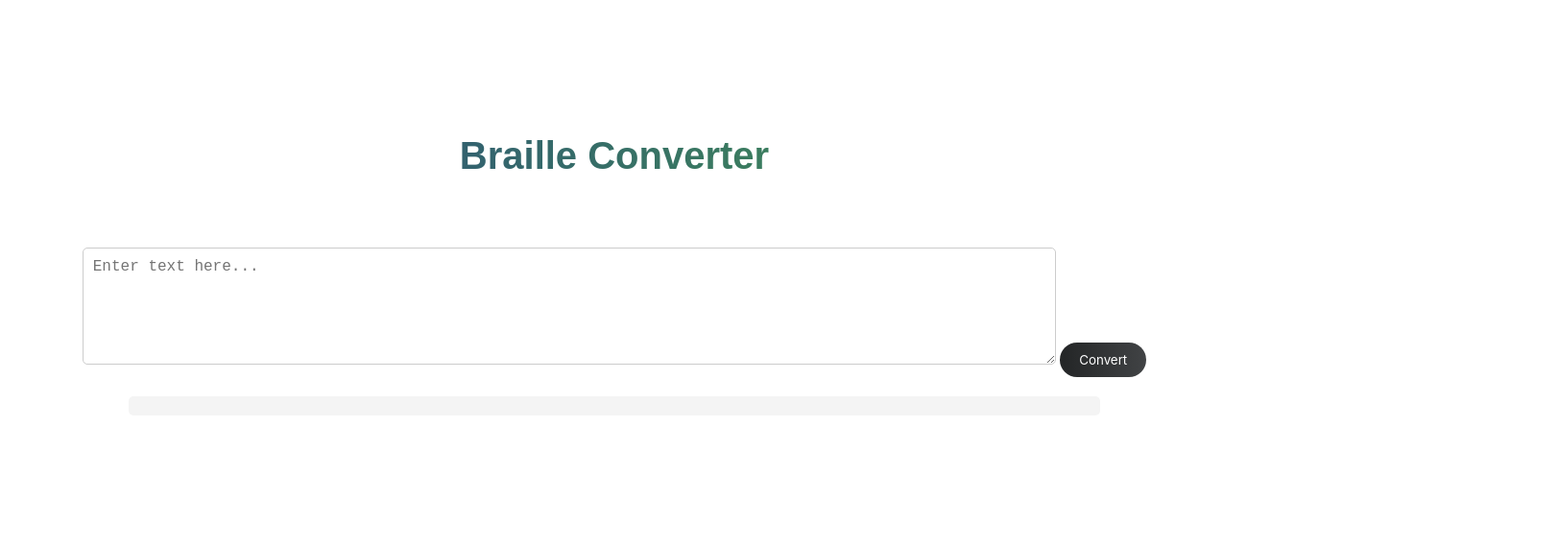
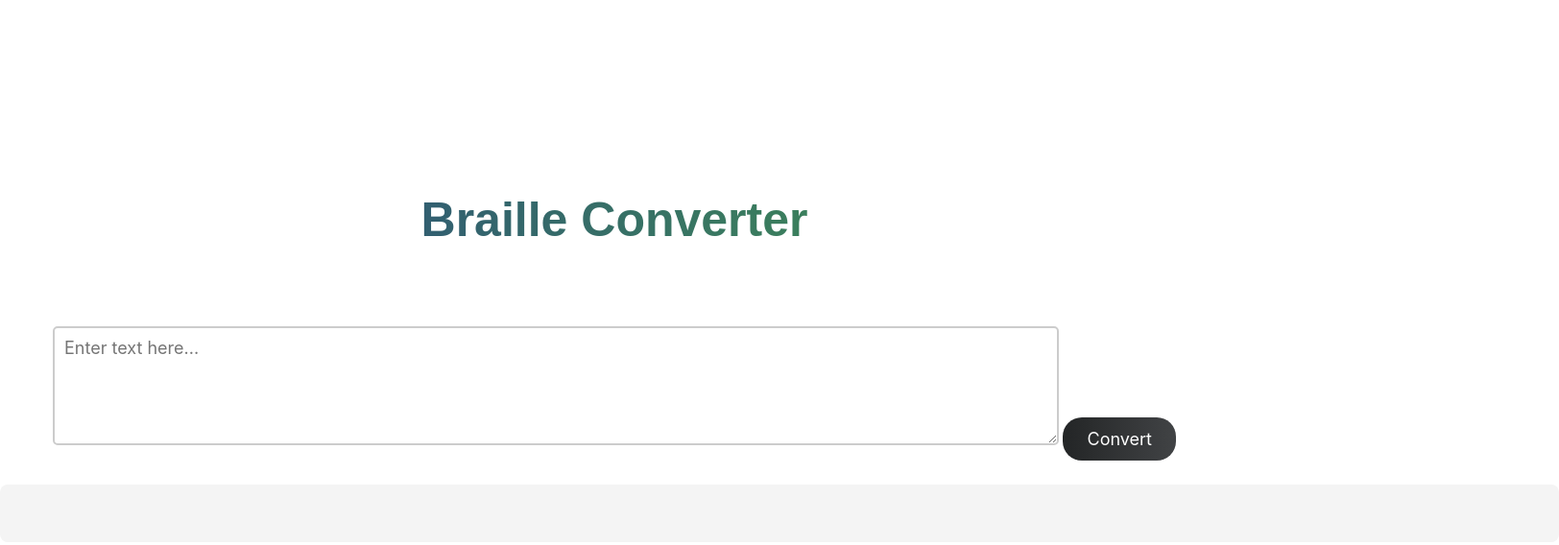
Before and after one commit to svhl/visilearn, a website: page public/braille.html in a window 1280 px wide. Shown: the whole page at 96% size, 1624 px wide, since content can reach past the window. Drawn offline with Linux system fonts and the light colour scheme.

Commit message:
Update braille.css

```diff
--- a/public/braille.css
+++ b/public/braille.css
@@ -1,10 +1,10 @@
+/* General Body Styling */
 body {
 	margin: 0;
 	background-color: #ffffff;
 	color: #000000;
 	text-align: center;
-    font-family: Arial, sans-serif;
-    padding: 20px;
+	font-family: "Inter", sans-serif;
 }
 
 /* Navbar Styling */
@@ -27,11 +27,13 @@ body {
 	margin: 0 15px;
 }
 
+/* Left Navbar (VisiLearn logo) */
 .navbar .left {
 	font-weight: bold;
 	font-size: 20px;
 }
 
+/* Right Navbar (Links) */
 .navbar .right {
 	margin-right: 15px;
 }
@@ -39,61 +41,71 @@ body {
 /* Heading Styling */
 h2 {
 	font-family: "Poppins", sans-serif;
-    font-size: 40px;
+	font-size: 50px;
 	background: linear-gradient(to right, #283c86, #45a247);
 	background-clip: text;
 	-webkit-background-clip: text;
 	-webkit-text-fill-color: transparent;
-    margin-top: 100px;
+	margin-top: 180px;
 	padding: 20px;
 }
 
-/* Text Area */
+/* Text Area Styling */
 textarea {
 	width: 80%;
 	height: 100px;
 	padding: 10px;
-    font-size: 16px;
+	font-size: 18px;
 	border-radius: 5px;
-    border: 1px solid #ccc;
+	border: 2px solid #ccc;
 	margin-top: 20px;
+	font-family: "Inter", sans-serif;
 }
 
 /* Button Styling */
 button {
 	color: white;
-    padding: 10px 20px;
+	padding: 12px 25px;
 	border: none;
 	cursor: pointer;
 	border-radius: 20px;
 	font-family: "Inter", sans-serif;
+	font-size: 18px;
+	margin-top: 10px;
 	background: linear-gradient(to right, #232526, #414345);
-    margin-top: 10px;
 }
 
 button:hover {
 	background: linear-gradient(to right, #29323c, #485563);
 }
 
-/* Braille Output */
+/* Braille Output Styling */
 pre {
 	background: #f4f4f4;
-    padding: 10px;
-    font-size: 18px;
-    border-radius: 5px;
+	padding: 15px;
+	font-size: 20px;
+	border-radius: 8px;
 	width: 80%;
 	margin: auto;
-    margin-top: 20px;
+	margin-top: 25px;
+	overflow-x: auto;
+	font-family: "Poppins", sans-serif;
+	color: rgba(0, 0, 0, 0.8);
+	text-align: left;
+	padding-left: 300px;
+	padding-right: 300px;
+	padding-bottom: 45px;
 }
 
-/* Download Link */
+/* Download Link Styling */
 #downloadLink {
 	display: block;
 	margin-top: 20px;
-    font-size: 18px;
+	font-size: 20px;
 	font-family: "Inter", sans-serif;
 	color: #283c86;
 	text-decoration: none;
+	font-weight: bold;
 }
 
 #downloadLink:hover {
```
Lines whose indentation alone changed are shown as unchanged.
